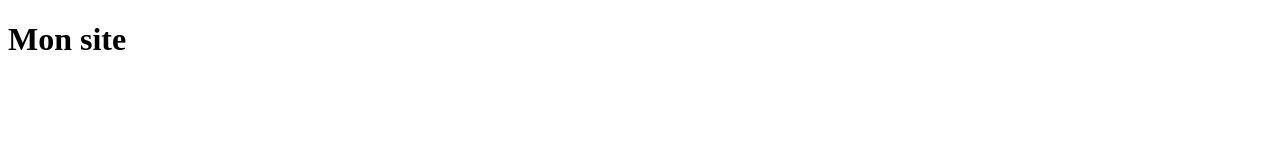
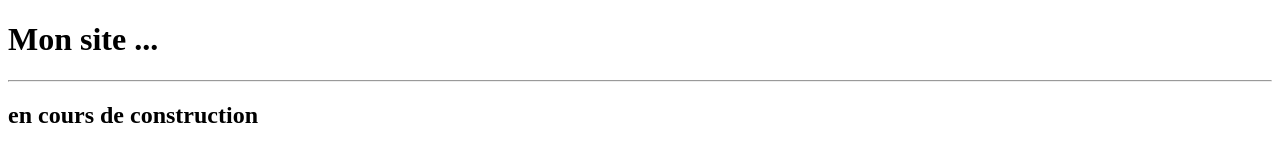
Before and after one commit to jflehe/OLD-blog, a plain HTML site: page index.html in a window 1280 px wide. Drawn offline with Linux system fonts and the light colour scheme.

Commit message:
Site en construction

```diff
--- a/index.html
+++ b/index.html
@@ -5,6 +5,8 @@
     <title>Jean-Francois LEHE</title>
   </head>
   <body>
-    <h1>Mon site</h1>
+    <h1>Mon site ...</h1>
+    <hr>
+    <h2>en cours de construction</h2>
   </body>
 </html>
```
